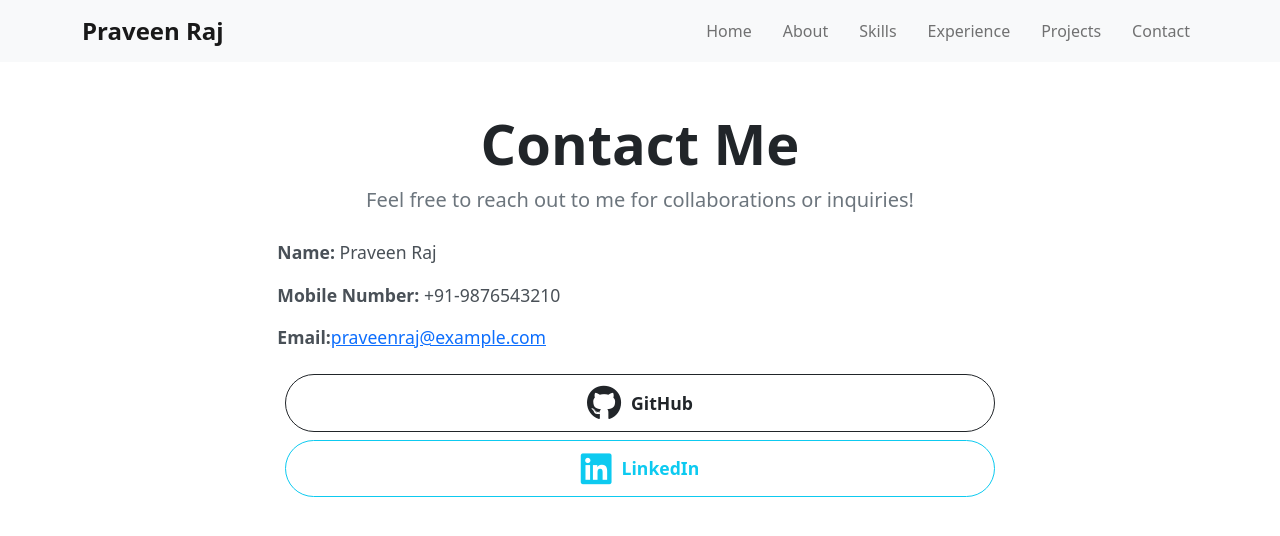
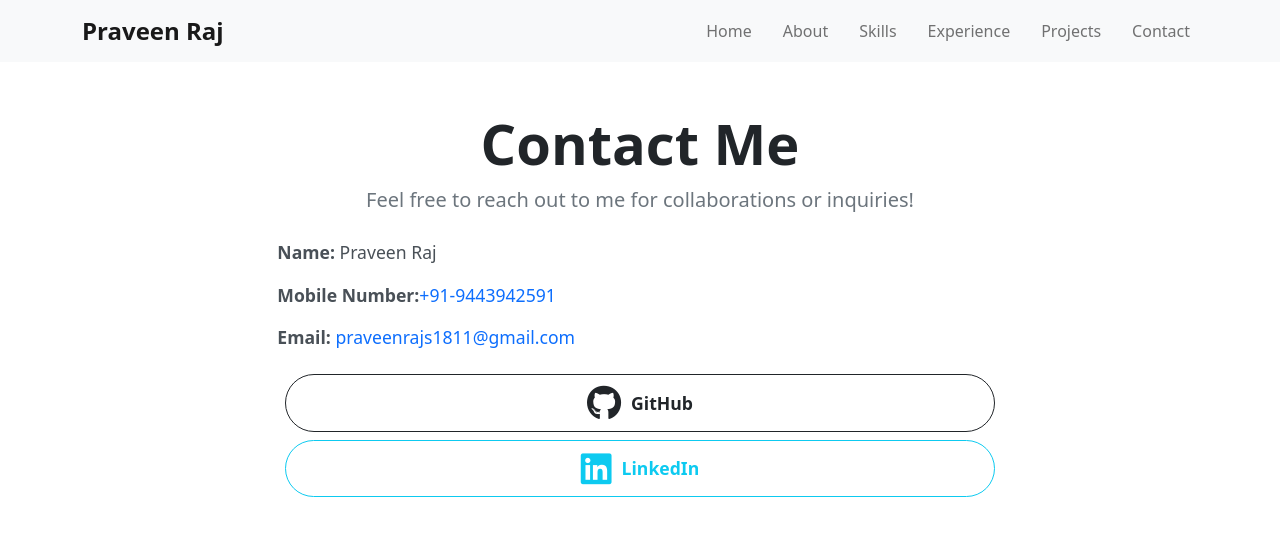
Before and after one commit to praveen18111999/praveen, an Angular app: page /contact in a window 1280 px wide. Shown: the top 536 px of the page. Built offline with nearby package versions, Linux system fonts and the light colour scheme.

Commit message:
modified

```diff
--- a/src/app/contact/contact.component.css
+++ b/src/app/contact/contact.component.css
@@ -13,6 +13,8 @@
     color: #495057;
   }
 
+
+  a{text-decoration: none;}
   .social-links .btn {
     font-size: 1.1rem;
     padding: 10px 20px;
--- a/src/app/contact/contact.component.html
+++ b/src/app/contact/contact.component.html
@@ -10,16 +10,18 @@
     <div class="col-md-8">
       <div class="contact-info mb-4">
         <p><strong>Name:</strong> Praveen Raj</p>
-        <p><strong>Mobile Number:</strong> +91-9876543210</p>
-        <p><strong>Email:</strong> <a href="mailto:praveenraj@example.com">praveenraj@example.com</a></p>
+        <p><strong>Mobile Number:</strong><a href="tel: +91-9443942591">+91-9443942591</a></p>
+        <p><strong>Email:</strong> <a href="mailto:
+          praveenrajs1811@gmail.com">  praveenrajs1811@gmail.com</a>
+        </p>
       </div>
 
       <!-- Social Links -->
       <div class="social-links text-center">
-        <a href="https://github.com/yourusername" class="btn btn-outline-dark btn-lg m-2" target="_blank">
+        <a href="https://github.com/praveen18111999" class="btn btn-outline-dark btn-lg m-2" target="_blank">
           <i class="fab fa-github fa-2x"></i> GitHub
         </a>
-        <a href="https://www.linkedin.com/in/yourprofile" class="btn btn-outline-info btn-lg m-2" target="_blank">
+        <a href="https://www.linkedin.com/in/praveen-raj-s01/" class="btn btn-outline-info btn-lg m-2" target="_blank">
           <i class="fab fa-linkedin fa-2x"></i> LinkedIn
         </a>
       </div>
--- a/src/app/projects/projects.component.html
+++ b/src/app/projects/projects.component.html
@@ -15,7 +15,7 @@
             A modern platform designed for software development training. This platform allows users to learn software development with real-world projects and guidance.
           </p>
           <p><strong>Technologies:</strong> Angular, Bootstrap, HTML5, CSS3, JavaScript, Docker</p>
-          <a href="/projects/yamee-cluster" class="btn btn-primary">View Project</a>
+          <a href="https://yamee.co.in/" class="btn btn-primary">View Project</a>
         </div>
       </div>
     </div>
@@ -30,7 +30,7 @@
             A responsive website for a software institute that offers web development training and internship opportunities.
           </p>
           <p><strong>Technologies:</strong> Angular, Bootstrap, HTML5, CSS3</p>
-          <a href="/projects/ipmega-softwares" class="btn btn-primary">View Project</a>
+          <a href="https://ipmega.in/" class="btn btn-primary">View Project</a>
         </div>
       </div>
     </div>
```
